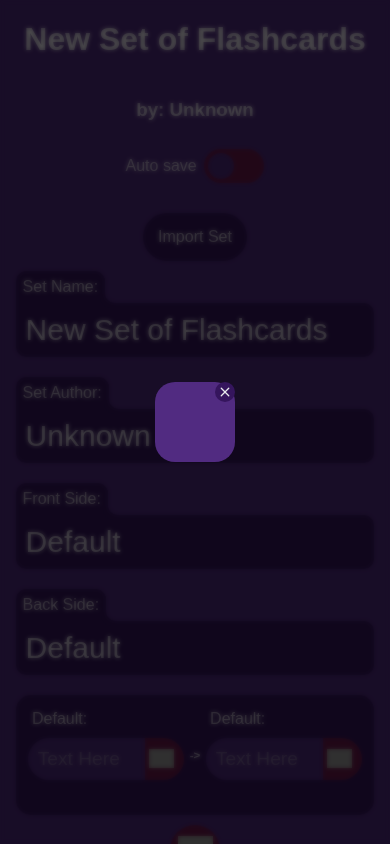
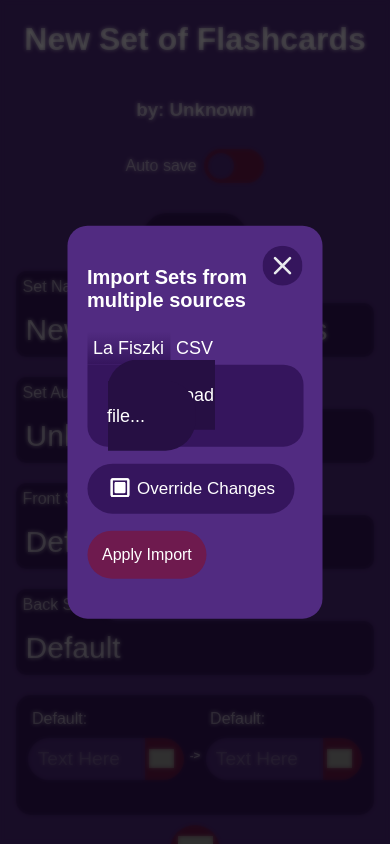
Before and after one commit to Siwek9/la-fiszki-website, a Vue app: page / in a window 390 px wide. Both pictures are taken after a click on the button "Import Set". Shown: the top 844 px of the page. Built offline with nearby package versions, Linux system fonts and the light colour scheme; grey boxes are pictures that could not be loaded; a web font is replaced by a local one; what simple-runtypes would draw is missing.

Commit message:
Still work with dialog responsivness

```diff
--- a/src/app/App.vue
+++ b/src/app/App.vue
@@ -29,6 +29,15 @@
 </script>
 
 <style>
+    :root {
+        --first-background-color: #512b81;
+        --second-background-color: #35155d;
+        --third-background-color: #260f43;
+        --red-accent: #99000066;
+        --green-accent: #1f990098;
+        --text-color: white;
+    }
+
     html,
     body {
         margin: 0;
--- a/src/features/auto_save/AutoSaveButton.vue
+++ b/src/features/auto_save/AutoSaveButton.vue
@@ -83,7 +83,7 @@
     }
 
     input:focus + .slider {
-        box-shadow: 0 0 1px #1f9900;
+        box-shadow: 0 0 1px #1f990098;
     }
 
     input:checked + .slider:before {
--- a/src/features/import/CloseButton.vue
+++ b/src/features/import/CloseButton.vue
@@ -9,9 +9,6 @@
 </script>
 <style scoped>
     .close-button {
-        position: absolute;
-        top: 20px;
-        right: 20px;
         border: none;
         border-radius: 50%;
         background-image: url(@/assets/icons/close.svg);
@@ -23,14 +20,7 @@
         height: 40px;
     }
 
-    @media screen and (max-width: 800px) {
-      .close-button {
-        width: 20px;
-        height: 20px;
-        top: 0;
-        right: 0;
-        /* top: 5px; */
-        /* right: 5px; */
-      }
+    .close-button:hover {
+        cursor: pointer;
     }
 </style>
--- a/src/features/import/ImportFileButton.vue
+++ b/src/features/import/ImportFileButton.vue
@@ -38,12 +38,4 @@
     .upload-file-button:hover {
         cursor: pointer;
     }
-
-    @media screen and (max-width: 800px) {
-        .upload-file-button {
-            border-radius: 20px;
-            padding: 15px 20px;
-            font-size: 16px;
-        }
-    }
 </style>
--- a/src/features/import/ImportLaFiszki.vue
+++ b/src/features/import/ImportLaFiszki.vue
@@ -1,12 +1,12 @@
 <template>
     <div class="input-type-content">
-        <div class="upload-file-container">
+        <div class="part-of-import upload-file-container">
             <ImportFileButton
                 accept=".json"
                 @upload="uploadFile"
             />
         </div>
-        <div class="json-data-preview-container">
+        <!-- <div class="json-data-preview-container">
             <div class="json-data-header">
                 <h2>File content</h2>
                 <TextAreaButtons v-model="fileContent" />
@@ -26,7 +26,7 @@
         <div class="import-preview-container">
             <h2>Import preview</h2>
             <ImportPreview :import-content="flashcards" />
-        </div>
+        </div> -->
     </div>
 </template>
 <script setup lang="ts">
@@ -129,77 +129,33 @@
 <style scoped>
     .input-type-content {
         display: grid;
-        grid-template-rows: 100px 1fr;
+        grid-template-rows: max-content 1fr;
         grid-template-columns: 1fr 1fr;
         grid-template-areas:
             'import-button import-preview'
             'json-preview import-preview';
         column-gap: 20px;
         border-radius: 0 20px 20px 20px;
-        background-color: #35155d;
+        background-color: var(--second-background-color);
         padding: 20px;
         height: 100%;
-        max-height: 50vh;
     }
 
-    .json-data-header {
-        display: flex;
-        flex-direction: row;
-        align-items: center;
+    .part-of-import {
+        width: max-content;
+        max-width: 40vw;
+        height: max-content;
     }
 
     .upload-file-container {
-        display: flex;
         grid-area: import-button;
-        justify-content: center;
-        align-items: center;
     }
 
     .json-data-preview-container {
         grid-area: json-preview;
-        width: min(450px, 40vw);
     }
 
     .import-preview-container {
         grid-area: import-preview;
-        width: min(450px, 40vw);
-        max-height: 55vh;
-        overflow: hidden;
-    }
-    @media screen and (max-width: 800px) {
-        .input-type-content {
-            grid-template-rows: 1fr 3fr 3fr;
-            grid-template-columns: 1fr;
-            grid-template-areas:
-                'import-button'
-                'import-preview'
-                'json-preview';
-            column-gap: 0;
-            box-sizing: border-box;
-            border-radius: 0 15px 15px 15px;
-            padding: 10px;
-            max-height: 50vh;
-        }
-
-        h2 {
-            font-size: 20px;
-        }
-
-        .upload-file-container {
-            /* width: 100%; */
-            width: 100%;
-            /* width: max-content; */
-        }
-
-        .json-data-preview-container {
-            /* width: 100%; */
-            width: 100%;
-            max-height: none;
-        }
-
-        .import-preview-container {
-            width: 100%;
-            max-height: 10vh;
-        }
     }
 </style>
--- a/src/features/import/ImportPanel.vue
+++ b/src/features/import/ImportPanel.vue
@@ -1,6 +1,6 @@
 <template>
     <MainDialog @close="closeDialog">
-        <!-- <h1>Import Sets from multiple sources</h1>
+        <h1>Import Sets from multiple sources</h1>
         <div class="choose-input-type">
             <InputImportType
                 name="La Fiszki"
@@ -18,13 +18,13 @@
             v-if="inputType == 'la-fiszki'"
             v-model="fileContent"
         />
-        <ImportCSV
+        <!-- <ImportCSV
             v-if="inputType == 'csv'"
             v-model="fileContent"
             v-model:delimiter="delimiter"
             v-model:row-delimiter="rowDelimiter"
             v-model:word-separator="wordsSeparator"
-        />
+        />-->
         <div>
             <ToggleOverrideChanges v-model="overrideChanges" />
         </div>
@@ -32,7 +32,7 @@
             @click="importFlashcards"
             :disabled="!isFileImportable"
             text="Apply Import"
-        /> -->
+        />
     </MainDialog>
 </template>
 
@@ -124,21 +124,10 @@
 <style scoped>
     h1 {
         margin: 0;
-        margin-top: 10px;
+        margin-right: 50px;
         margin-bottom: 20px;
-        font-size: 25px;
-    }
-
-    @media screen and (max-width: 800px) {
-        h1 {
-            margin-bottom: 10px;
-            font-size: 20px;
-        }
-    }
-
-    h2 {
-        margin: 10px;
-        font-size: 22px;
+        width: fit-content;
+        font-size: clamp(20px, 3vw, 25px);
     }
 
     .choose-input-type {
--- a/src/features/import/InputImportType.vue
+++ b/src/features/import/InputImportType.vue
@@ -27,18 +27,11 @@
 
     .import-type-label {
         display: block;
-        padding: 10px;
-        font-size: 20px;
+        padding: clamp(6px, 1vw, 10px);
+        font-size: clamp(18px, 2.5vw, 20px);
     }
 
     .import-type-input-radio:checked + .import-type-label {
         background-image: linear-gradient(180deg, #512b81 0%, #35155d 100%);
     }
-
-    @media screen and (max-width: 800px) {
-        .import-type-label {
-            padding: 8px;
-            font-size: 16px;
-        }
-    }
 </style>
--- a/src/features/import/ToggleOverrideChanges.vue
+++ b/src/features/import/ToggleOverrideChanges.vue
@@ -19,8 +19,7 @@
     .override-changes {
         display: block;
         box-sizing: border-box;
-        margin: 25px 0;
-        /* border: 6px solid #35155d; */
+        margin: clamp(10px, 2vh, 25px) 0;
         border-radius: 40px;
         padding: 15px 20px;
         width: max-content;
@@ -38,22 +37,22 @@
 
     .override-changes-label {
         position: relative;
-        margin-left: 40px;
-        font-size: 24px;
+        margin-left: clamp(30px, 4vw, 40px);
+        font-size: clamp(17px, 2.4vw, 24px);
     }
 
     .override-changes-label:before {
         position: absolute;
         top: 50%;
-        left: -40px;
+        left: calc(-1 * clamp(30px, 4vw, 40px));
         transform: translateY(-50%);
         mask-image: url(@/assets/icons/checkbox_empty.svg);
         mask-position: center center;
         mask-size: 100%;
         mask-repeat: no-repeat;
-        background-color: white;
-        width: 35px;
-        height: 35px;
+        background-color: var(--text-color);
+        width: clamp(25px, 3.5vw, 35px);
+        height: clamp(25px, 3.5vw, 35px);
         pointer-events: none;
         content: '';
     }
@@ -65,7 +64,7 @@
         display: none;
     }
 
-    @media screen and (max-width: 800px) {
+    /* @media screen and (max-width: 800px) {
         .override-changes {
             margin: 15px 0;
         }
@@ -80,5 +79,5 @@
             width: 20px;
             height: 20px;
         }
-    }
+    } */
 </style>
--- a/src/shared/ui/MainDialog.vue
+++ b/src/shared/ui/MainDialog.vue
@@ -1,14 +1,16 @@
 <template>
     <div
-        class="import-dialog-background"
+        class="dialog-background"
         @click="emit('close')"
     ></div>
     <div
         ref="dialog-ref"
-        class="import-dialog"
+        class="dialog-body"
     >
-        <CloseButton @click="emit('close')" />
         <slot></slot>
+        <div class="dialog-close-button">
+            <CloseButton @click="emit('close')" />
+        </div>
     </div>
 </template>
 <script setup lang="ts">
@@ -16,7 +18,7 @@
     const emit = defineEmits<{close: []}>();
 </script>
 <style scoped>
-    .import-dialog {
+    .dialog-body {
         position: fixed;
         top: 50%;
         left: 50%;
@@ -26,30 +28,24 @@
         border: none;
         border-radius: 20px;
         background-color: #512b81;
-        padding: 40px;
+        padding: clamp(10px, 5vh, 40px) clamp(10px, 5vw, 40px);
         max-width: 95vw;
         max-height: 95vh;
         color: white;
     }
 
-    @media screen and (aspect-radio: 2/3) {
-        .import-dialog {
-            border-radius: 15px;
-            padding: 10px;
-        }
-    }
-
-    .import-dialog-background {
+    .dialog-background {
         position: fixed;
         opacity: 0.7;
         z-index: 1000;
         backdrop-filter: blur(2px);
         inset: 0;
         background-color: black;
-        content: '';
     }
 
-    .close-button:hover {
-        cursor: pointer;
+    .dialog-close-button {
+        position: absolute;
+        top: 20px;
+        right: 20px;
     }
 </style>
--- a/src/shared/ui/TextButton.vue
+++ b/src/shared/ui/TextButton.vue
@@ -19,11 +19,12 @@
         border-radius: 25px;
         background-color: #35155d;
         padding: clamp(15px, 3vw, 25px);
+        text-align: center;
     }
 
     .text-button:disabled {
         cursor: not-allowed;
-        background-color: hsl(267, 23%, 22%);
+        background-color: var(--red-accent);
     }
 
     .text-button:hover:not(:disabled) {
```
